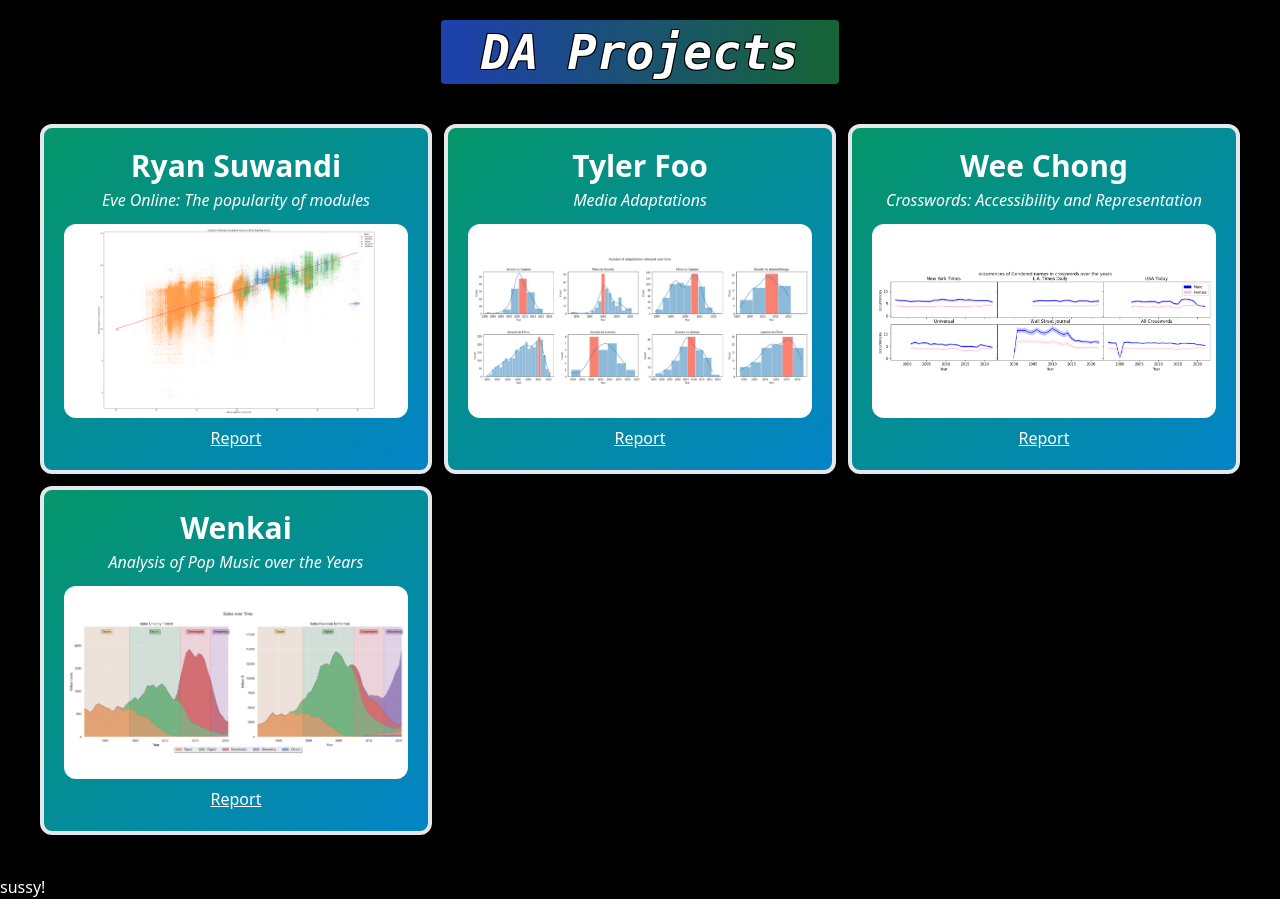
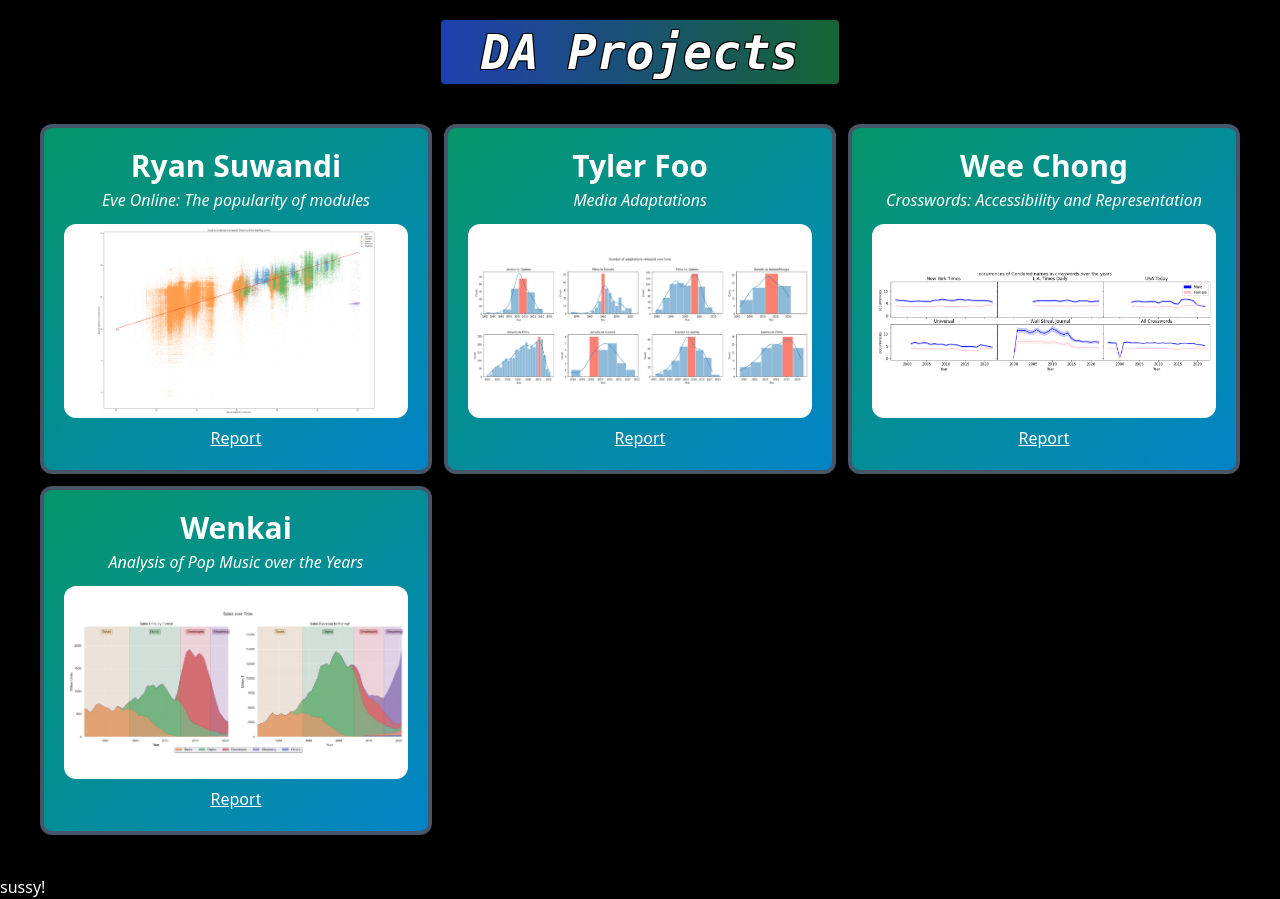
Before and after one commit to M22404/DAProject, a plain HTML site: page index.html in a window 1280 px wide. Drawn offline with nearby package versions, Linux system fonts and the light colour scheme.

Commit message:
Change border colors

```diff
--- a/index.html
+++ b/index.html
@@ -16,7 +16,7 @@
 </div>
 
 <div class="grid gap-3 m-5 p-5 grid-cols-3">
-    <div class="bg-gradient-to-br from-emerald-600 to-sky-600 rounded-xl p-5 border-4">
+    <div class="bg-gradient-to-br from-emerald-600 to-sky-600 rounded-xl p-5 border-4 border-slate-600">
         <div class="flex flex-col">
             <h1 class="text-3xl font-bold text-center">Ryan Suwandi</h1>
             <p class="text-l text-center italic py-1">Eve Online: The popularity of modules</p>
@@ -28,7 +28,7 @@
             <a href="./reports/ProjectReportRyanSuwandi.html" target="_blank" class="text-center underline">Report</a>
         </div>
     </div>
-    <div class="bg-gradient-to-br from-emerald-600 to-sky-600 rounded-xl p-5 border-4">
+    <div class="bg-gradient-to-br from-emerald-600 to-sky-600 rounded-xl p-5 border-4 border-slate-600">
         <div class="flex flex-col">
             <h1 class="text-3xl font-bold text-center">Tyler Foo</h1>
             <p class="text-l text-center italic py-1">Media Adaptations</p>
@@ -40,7 +40,7 @@
             <a href="./reports/ProjectReportTyler.html" target="_blank" class="text-center underline">Report</a>
         </div>
     </div>
-    <div class="bg-gradient-to-br from-emerald-600 to-sky-600 rounded-xl p-5 border-4">
+    <div class="bg-gradient-to-br from-emerald-600 to-sky-600 rounded-xl p-5 border-4 border-slate-600">
         <div class="flex flex-col">
             <h1 class="text-3xl font-bold text-center">Wee Chong</h1>
             <p class="text-l text-center italic py-1">Crosswords: Accessibility and Representation</p>
@@ -52,7 +52,7 @@
             <a href="./reports/ProjectReportWeeChong.html" target="_blank" class="text-center underline">Report</a>
         </div>
     </div>
-    <div class="bg-gradient-to-br from-emerald-600 to-sky-600 rounded-xl p-5 border-4">
+    <div class="bg-gradient-to-br from-emerald-600 to-sky-600 rounded-xl p-5 border-4 border-slate-600">
         <div class="flex flex-col">
             <h1 class="text-3xl font-bold text-center">Wenkai</h1>
             <p class="text-l text-center italic py-1">Analysis of Pop Music over the Years</p>
```
